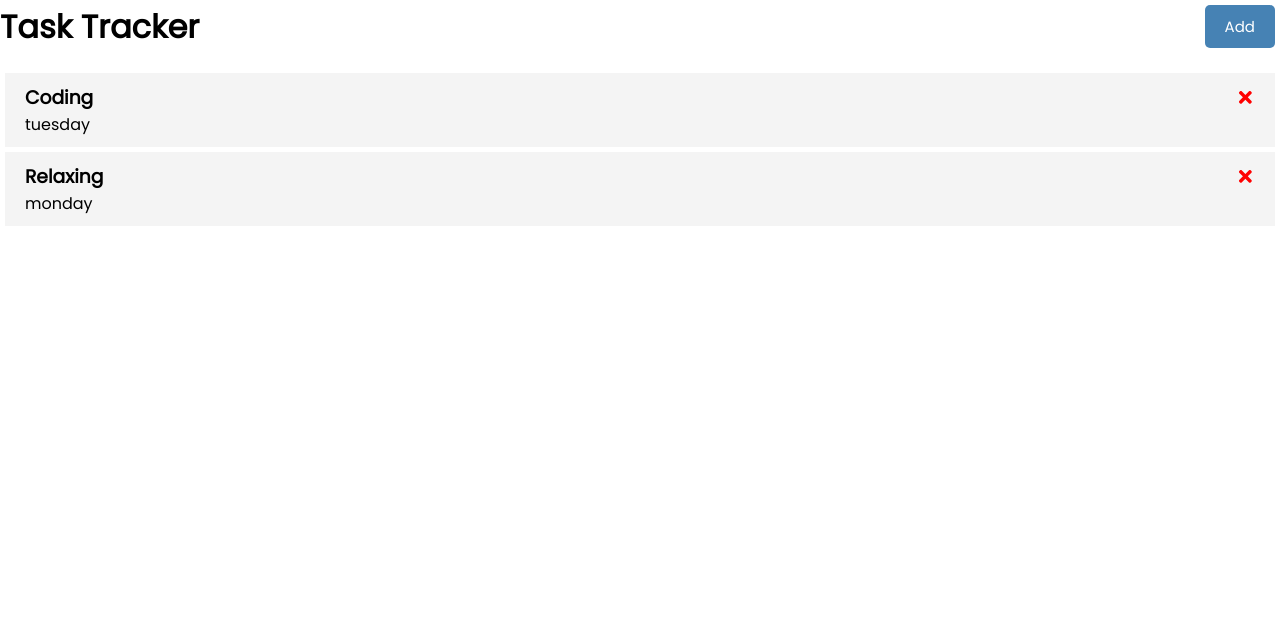
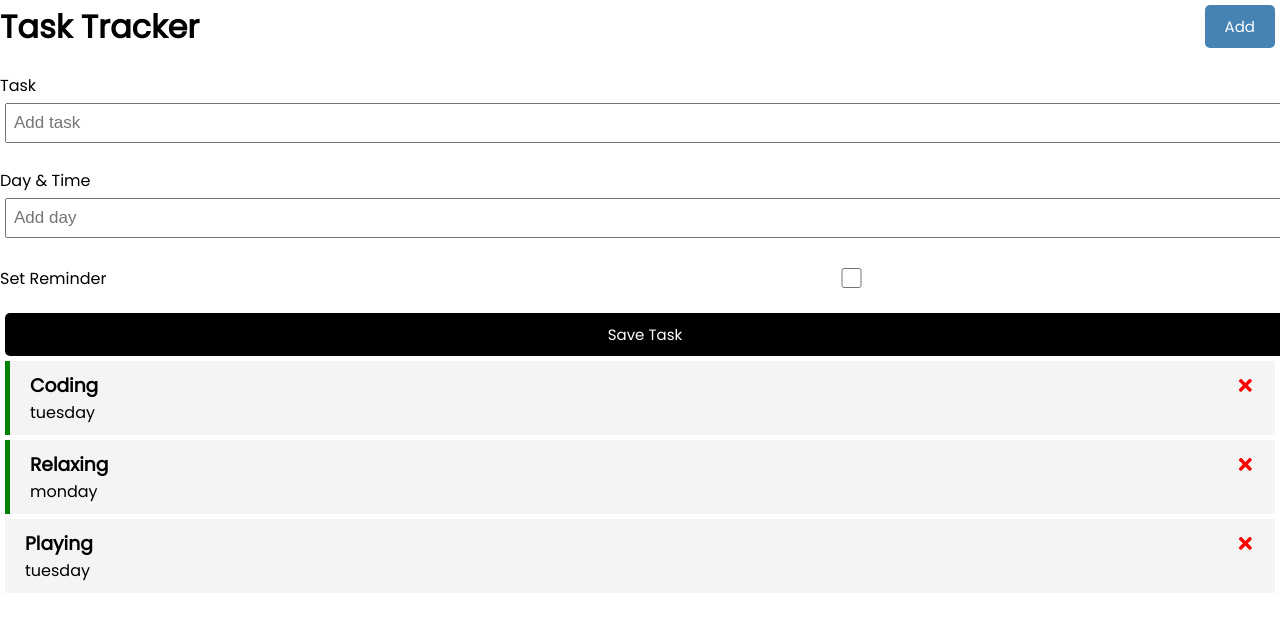
Before and after one commit to real-tea/task-tracker, a React (Create React App) app: page / in a window 1280 px wide. Shown: the top 620 px of the page. Built offline with nearby package versions, Linux system fonts and the light colour scheme.

Commit message:
new commits

```diff
--- a/src/App.js
+++ b/src/App.js
@@ -2,6 +2,8 @@
 
 import Header from './components/header'
 import Tasks from './components/tasks'
+import AddTask from './components/addTask'
+
 
 function App() {
 const [tasks,setTasks] = useState([
@@ -15,13 +17,28 @@
     text : 'Relaxing',
     reminder : true,
     day:'monday'
-  }
+  },
+  { id:3,
+    text:'Playing',
+    reminder : false,
+    day:'tuesday'}
 ])
+
+
+const ToggleReminder = (id) =>{
+  setTasks(tasks.map((task)=> task.id === id ? {...task,reminder : !task.reminder}:task))
+}
+
+const DeleteTask = (id)=>{
+    setTasks(tasks.filter((task)=> task.id!==id))
+}
+
 
   return (
     <div className="App">
     <Header />
-    <Tasks tasks = { tasks }/>
+    <AddTask />
+    <Tasks tasks = { tasks } onDelete = { DeleteTask } onToggle = {ToggleReminder	}/>
     </div>
   );
 }
--- /dev/null
+++ b/src/components/addTask.js
@@ -0,0 +1,34 @@
+import { useState } from 'react'
+
+const AddTask = () => {
+
+    const [text,setText] = useState('')
+    const [day,setDay] = useState('')
+    const [reminder,setReminder] = useState(false)
+
+
+    return (
+        <form className = 'Add-form'>
+            <div className  = 'form-control'>
+                <label>Task</label>
+                <input type = 'text' placeholder = 'Add task'/>
+            </div>
+
+            <div className  = 'form-control'>
+                <label>Day & Time</label>
+                <input type = 'text' placeholder = 'Add day'/>
+            </div>
+
+
+            <div className  = 'form-control form-control-check'>
+                <label>Set Reminder</label>
+                <input type = 'checkbox' />
+            </div>
+
+            <input type = 'submit' value = 'Save Task' className = 'btn btn-block'/>
+        </form>
+    )
+}
+
+
+export default AddTask
--- a/src/components/task.js
+++ b/src/components/task.js
@@ -1,10 +1,11 @@
 import { FaTimes } from 'react-icons/fa'
 
-const Task = ({ task }) => {
+const Task = ({ task,onDelete,onToggle }) => {
     return (
-        <div className = 'task'>
+        <div className = {`task ${task.reminder ? 'reminder':''}`} onDoubleClick={()=>onToggle(task.id)}>
             <h3>{task.text}<FaTimes style = {{
-                color : 'red', cursor:'pointer'}}/></h3>
+                color : 'red', cursor:'pointer'}}
+                onClick = {()=>onDelete(task.id)}/></h3>
             <p>{task.day}</p>
 
 
--- a/src/components/tasks.js
+++ b/src/components/tasks.js
@@ -1,11 +1,14 @@
 import Task from './task'
 
 
-const Tasks = ({tasks}) => {
+const Tasks = ({tasks,onDelete,onToggle}) => {
     return (
         <>
             {tasks.map((task)=>(
-                <Task key = {task.id} task = {task}/>
+                <Task key = {task.id}
+                task = {task}
+                onDelete = {onDelete}
+                onToggle = {onToggle}/>
             ))}
 
         </>
```
